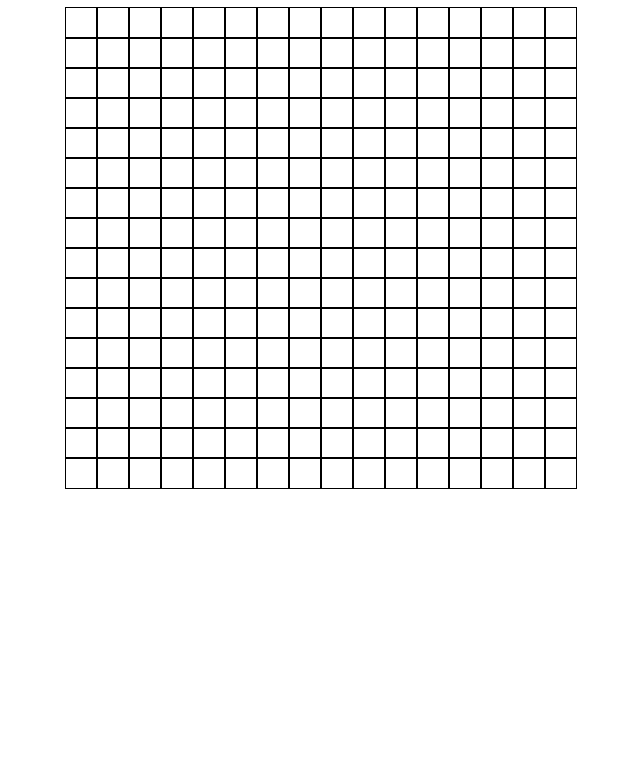
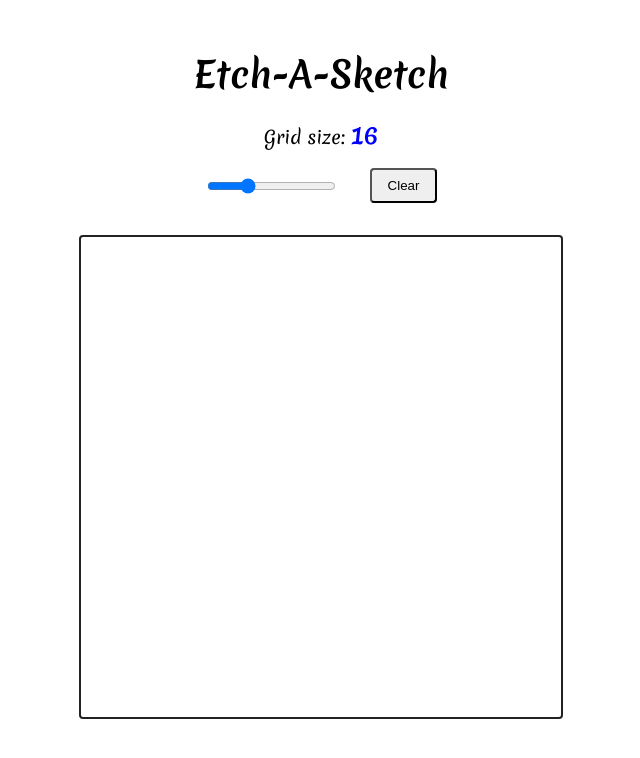
Before and after one commit to staneaurelius/front-end-foundation, a plain HTML site: page 04-etch-a-sketch/index.html in a window 1280 px wide. Shown: the whole page, without its empty margins (319-959 px from the left). Drawn offline with Linux system fonts and the light colour scheme.

Commit message:
Add grid size change and clear drawing functionality

```diff
--- a/04-etch-a-sketch/css/style.css
+++ b/04-etch-a-sketch/css/style.css
@@ -1,23 +1,60 @@
-.container {
+@import url('https://fonts.googleapis.com/css2?family=Allura&family=Merienda:wght@300..900&family=Roboto:ital,wght@0,100;0,300;0,400;0,500;0,700;0,900;1,100;1,300;1,400;1,500;1,700;1,900&display=swap');
+
+body {
+    font-family: Merienda, Allura, cursive;
+}
+
+/* Headings */
+.heading {
+    text-align: center;
+    margin-top: 48px;
+}
+
+h1 {
+    font-size: 36px;
+    margin-bottom: 18px;
+}
+
+p {
+    font-size: 18px;
+    margin-bottom: 16px;
+}
+
+span {
+    font-weight: bold;
+    font-size: 24px;
+    color: blue;
+}
+
+.inputs {
+    display: flex;
+    justify-content: center;
+    align-items: center;
+    margin-bottom: 32px;
+    gap: 32px;
+}
+
+button {
+    padding: 8px 16px;
+    border-radius: 4px;
+}
+
+
+/* Grid container */
+.grid-container {
     display: flex;
     flex-direction: column;
     margin: 0 auto;
-    width: 960px;
-    height: 960px;
+    width: 480px;
+    height: 480px;
+    border: 2px solid #222;
+    border-radius: 4px;
 }
 
 .row-container {
     display: flex;
     justify-content: center;
     align-items: center;
-    width: 960px;
-    height: 30px;
-}
-
-.row-container div {
-    border: 1px solid black;
-    width: 30px;
-    height: 30px;
 }
 
 .active {
--- a/04-etch-a-sketch/index.html
+++ b/04-etch-a-sketch/index.html
@@ -7,6 +7,14 @@
     </head>
     <body>
         <script defer src="js/script.js"></script>
-        <div class="container"></div>
+        <div class="heading">
+            <h1>Etch-A-Sketch</h1>
+            <p>Grid size: <span>16</span></p>
+            <div class="inputs">
+                <input type="range" min="2" max="50" value="16" class="slider">
+                <button>Clear</button>
+            </div>
+        </div>
+        <div class="grid-container"></div>
     </body>
 </html>
--- a/04-etch-a-sketch/js/script.js
+++ b/04-etch-a-sketch/js/script.js
@@ -1,24 +1,57 @@
 console.log('Ethc-a-Sketch!');
 
-// Generate Square divs
-const mainContainer = document.querySelector('.container');
-for (let i=0; i<16; i++) {
-    const rowContainer = document.createElement('div');
-    rowContainer.classList.add('row-container');
+// Parse & show slider input value
+let gridSize = 16;
+const sizeSlider = document.querySelector('input');
+const sizeText = document.querySelector('span');
 
-    for (let j=0; j<16; j++) {
-        const grid = document.createElement('div');
-        grid.classList.add('grid');
-        rowContainer.appendChild(grid);
+sizeSlider.addEventListener('input', (e) => {
+    gridSize = sizeSlider.value;
+    sizeText.textContent = gridSize;
+});
+
+// Function for generating new square divs
+function generateGrid (mainContainer, gridSize) {
+    let cellSize = 480/gridSize;
+
+    while (mainContainer.firstChild) {
+        mainContainer.removeChild(mainContainer.lastChild);
     };
 
-    mainContainer.appendChild(rowContainer);
+    for (let i=0; i<gridSize; i++) {
+        const rowContainer = document.createElement('div');
+        rowContainer.classList.add('row-container');
+        rowContainer.style.cssText = `width: 480px; height: ${cellSize}px`
+
+        for (let j=0; j<gridSize; j++) {
+            const cell = document.createElement('div');
+            cell.classList.add('cell');
+            cell.style.cssText = `width: ${cellSize}px; height: ${cellSize}px`
+            rowContainer.appendChild(cell);
+        };
+
+        mainContainer.appendChild(rowContainer);
+    };
 };
 
-// Add onMouseOver event listener
-const squareGrids = document.querySelectorAll('.grid');
-squareGrids.forEach((squareGrid) => {
-    squareGrid.addEventListener('mouseover', (e) => {
-        e.target.classList.add('active');
+// Enable cell coloring
+function colorCells () {
+    const squareCells = document.querySelectorAll('.cell');
+    squareCells.forEach((squareCell) => {
+        squareCell.addEventListener('mouseover', (e) => {
+            e.target.classList.add('active');
+        });
     });
+};
+
+// Generate colorable cells
+const mainContainer = document.querySelector('.grid-container');
+generateGrid(mainContainer, gridSize);
+colorCells();
+
+// Event listener for changing grid size
+const clearButton = document.querySelector('button');
+clearButton.addEventListener('click', (e) => {
+    generateGrid(mainContainer, gridSize);
+    colorCells();
 });
```
